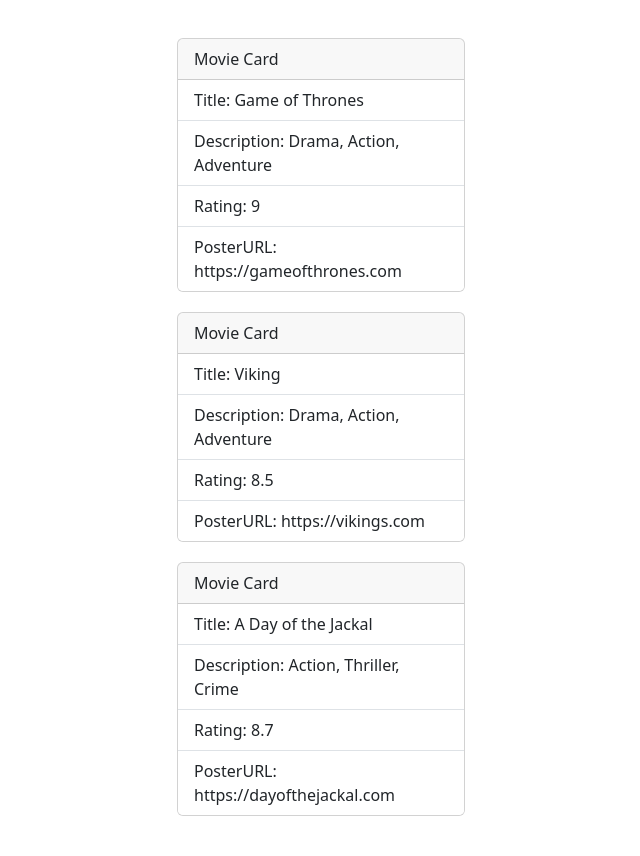
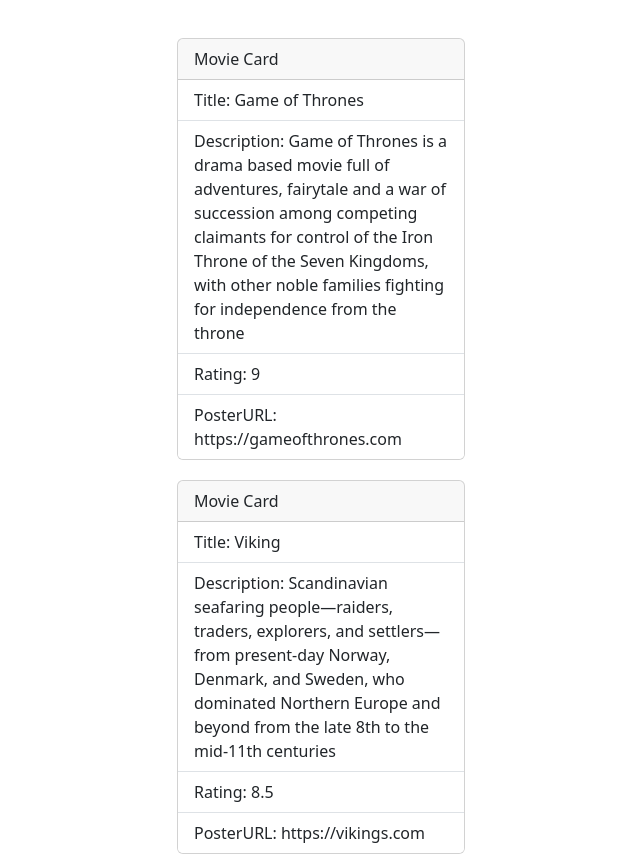
Before and after one commit to focusgabriel/-React-Hooks-Checkpoint, a React (Create React App) app: page / in a window 1280 px wide. Shown: the part 506-1362 px from the top of the page, without its empty margins (319-959 px from the left). Before the commit the page ends 1322 px from the top, so only its background shows below. Built offline with nearby package versions, Linux system fonts and the light colour scheme.

Commit message:
changed the description of the movies list

```diff
--- a/src/movieList.js
+++ b/src/movieList.js
@@ -2,19 +2,19 @@
   const Movies = [
     {
       title: "Game of Thrones",
-      description: "Drama, Action, Adventure",
+      description: "Game of Thrones is a drama based movie full of adventures, fairytale and a war of succession among competing claimants for control of the Iron Throne of the Seven Kingdoms, with other noble families fighting for independence from the throne",
       rating: 9.0,
       posterURL: "https://gameofthrones.com"
     },
     {
       title: "Viking",
-      description: "Drama, Action, Adventure",
+      description: "Scandinavian seafaring people—raiders, traders, explorers, and settlers—from present-day Norway, Denmark, and Sweden, who dominated Northern Europe and beyond from the late 8th to the mid-11th centuries",
       rating: 8.5,
       posterURL: "https://vikings.com"
     },
     {
       title: "A Day of the Jackal",
-      description: "Action, Thriller, Crime",
+      description: 'The Assassin ("The Jackal"): Portrayed as a master of disguise, methodical, and operating alone with no known identity. He is incredibly precise, often using custom weapons',
       rating: 8.7,
       posterURL: "https://dayofthejackal.com"
     }
```
